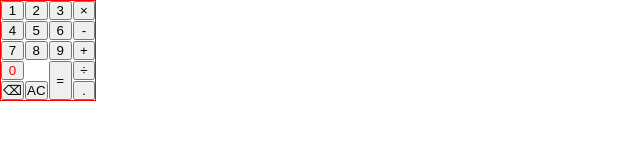
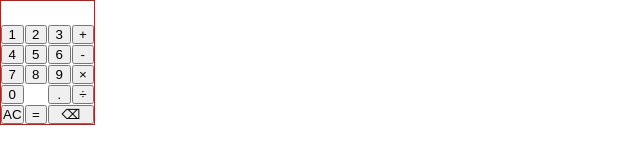
Before and after one commit to ample-samples/calculator, a website built with Vite: page index.html in a window 1280 px wide. Shown: the whole page, without its empty margins (0-640 px from the left). Built offline with nearby package versions, Linux system fonts and the light colour scheme.

Commit message:
general structure of calculator is complete

```diff
--- a/index.html
+++ b/index.html
@@ -22,9 +22,9 @@
         <button class="calculator__button calculator__button--button-9">9</button>
         <button class="calculator__button calculator__button--button-0">0</button>
         <button class="calculator__button calculator__button--button-period">.</button>
+        <button class="calculator__button calculator__button--button-divide">÷</button>
         <button class="calculator__button calculator__button--button-clear">AC</button>
         <button class="calculator__button calculator__button--button-evaluate">=</button>
-        <button class="calculator__button calculator__button--button-divide">÷</button>
         <button class="calculator__button calculator__button--button-multiply">×</button>
         <button class="calculator__button calculator__button--button-subtract">-</button>
         <button class="calculator__button calculator__button--button-add">+</button>
--- a/src/style.scss
+++ b/src/style.scss
@@ -9,23 +9,27 @@
   color: red;
   border: 1px solid red;
 
+  .calculator__display {
+    width: 100%;
+    height: 1.5rem;
+  }
   .calculator__button-panel {
     display: grid;
     grid-gap: 1px;
     grid-template-columns: 1fr 1fr 1fr 1fr;
     grid-template-rows: 1fr 1fr 1fr 1fr;
     grid-template-areas:
+      "1 2 3 add"
+      "4 5 6 subtract"
       "7 8 9 multiply"
-      "4 5 6 subtract"
-      "1 2 3 add"
-      "0 0 evaluate divide"
-      "backspace clear evaluate period";
+      "_ 0 period divide"
+      "clear evaluate backspace backspace";
 
     .calculator__button {
       width: 100%;
       height: 100%;
 
-      &--button-0 { grid-area: "0"; color: red; }
+      &--button-0 { grid-area: "0" }
       &--button-1 { grid-area: "1" }
       &--button-2 { grid-area: "2" }
       &--button-3 { grid-area: "3" }
```
Also changed, not shown: src/style.css, 1 other file.
